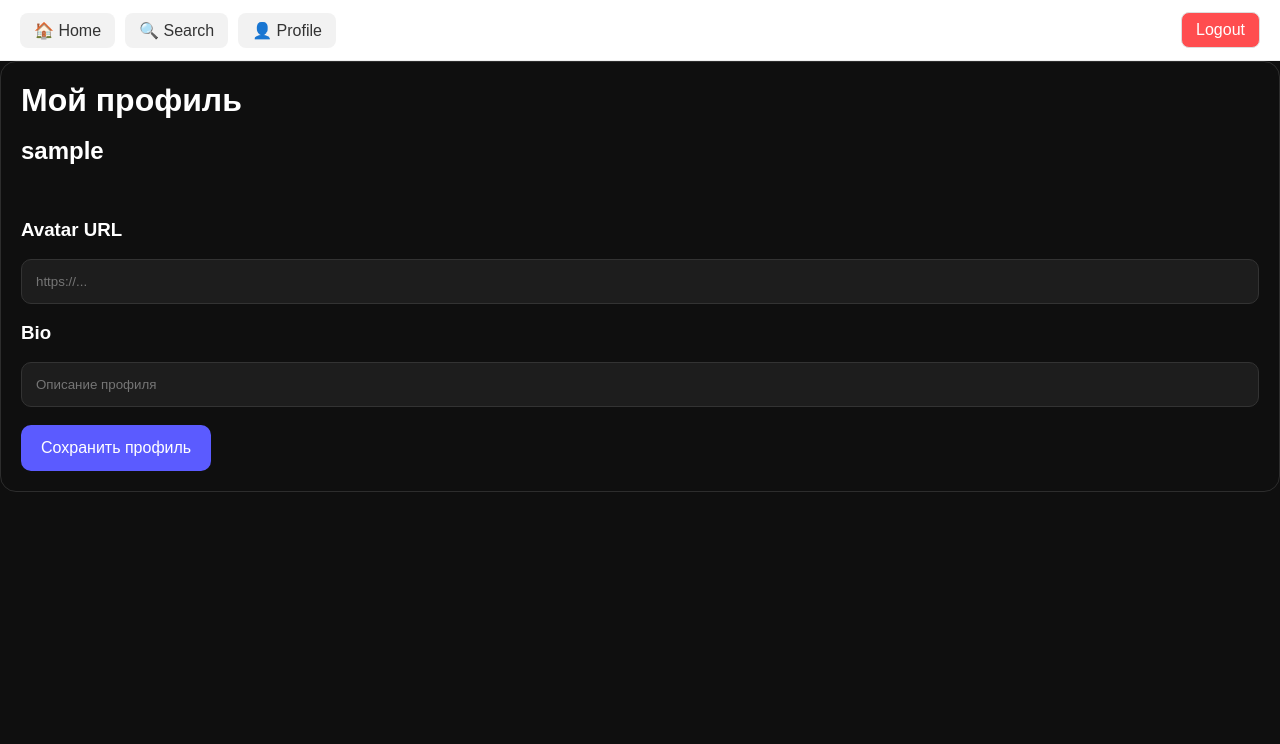
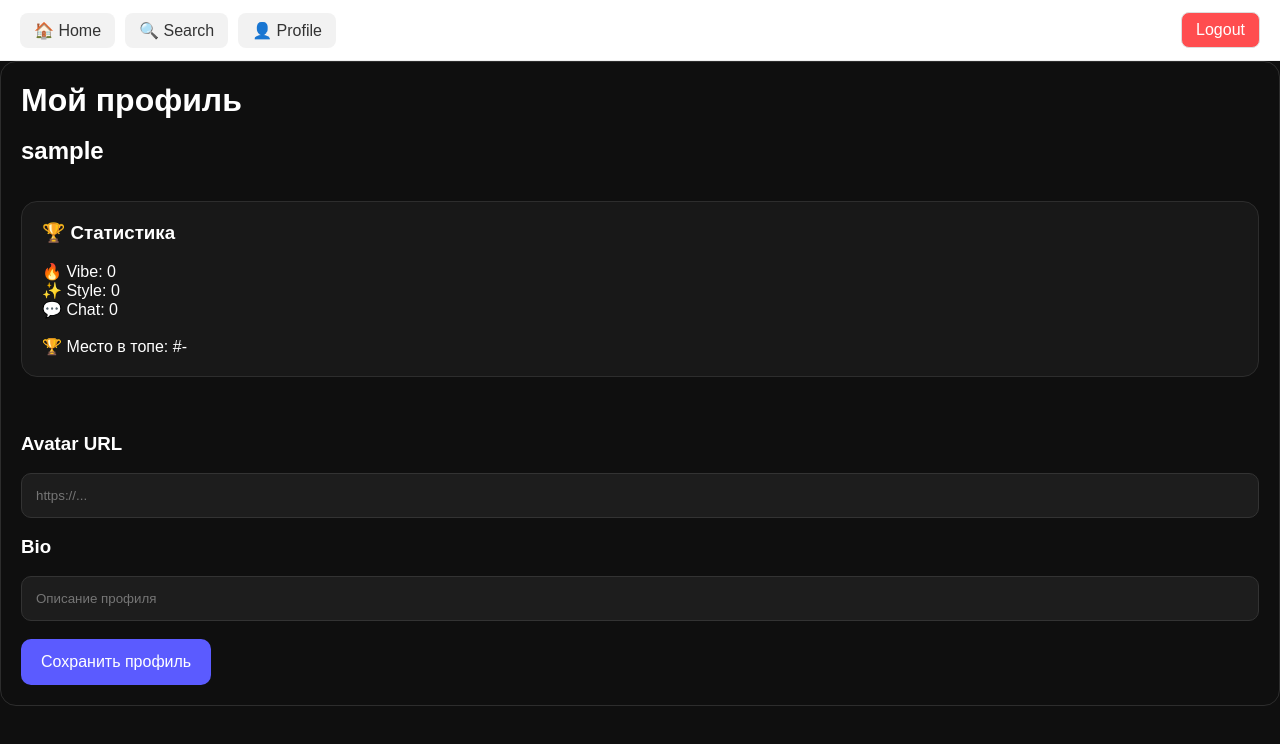
Before and after one commit to Thomamamamasw/aura, a React (Vite) app in the folder rate-app/: page /profile in a window 1280 px wide. Shown: the top 744 px of the page. Built offline with nearby package versions, Linux system fonts and the light colour scheme; no server answers; sample sign-in values are in the browser's storage.

Commit message:
improve profile page

```diff
--- a/rate-app/src/pages/Profile.jsx
+++ b/rate-app/src/pages/Profile.jsx
@@ -5,6 +5,8 @@ function Profile() {
   const localUser = JSON.parse(localStorage.getItem('user'))
 
   const [user, setUser] = useState(null)
+  const [ratings, setRatings] = useState([])
+  const [topUsers, setTopUsers] = useState([])
 
   const [avatar, setAvatar] = useState('')
   const [bio, setBio] = useState('')
@@ -20,8 +22,31 @@ function Profile() {
         setAvatar(data.avatar || '')
         setBio(data.bio || '')
       })
+      fetch(`${API_URL}/ratings/${localUser.username}`)
+        .then((res) => res.json())
+        .then((data) => setRatings(data))
+
+      fetch(`${API_URL}/top-users`)
+        .then((res) => res.json())
+        .then((data) => setTopUsers(data))
   }, [])
+  const average = (key) => {
+    if (!ratings.length) return 0
 
+    const total = ratings.reduce((sum, r) => sum + r[key], 0)
+
+    return (total / ratings.length).toFixed(1)
+  }
+
+  const sorted = [...topUsers].sort(
+    (a, b) => b.overall - a.overall
+  )
+
+  const rank = user
+    ? sorted.findIndex(
+        (u) => u.username === user.username
+      ) + 1
+    : null
   if (!localUser) {
     return (
       <div className="card">
@@ -86,6 +111,21 @@ function Profile() {
       <br />
 
       <p>{user?.bio}</p>
+      <br />
+
+      <div className="card">
+        <h3>🏆 Статистика</h3>
+
+        <br />
+
+        <p>🔥 Vibe: {average('vibe')}</p>
+        <p>✨ Style: {average('style')}</p>
+        <p>💬 Chat: {average('communication')}</p>
+
+        <br />
+
+        <p>🏆 Место в топе: #{rank || '-'}</p>
+      </div>
 
       <br />
       <br />
```
